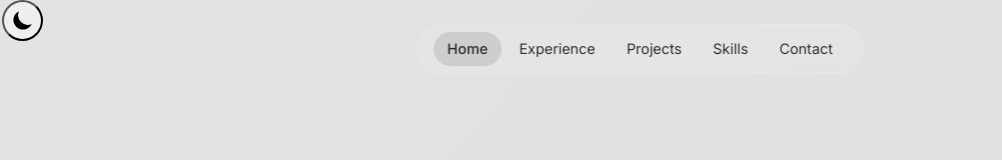
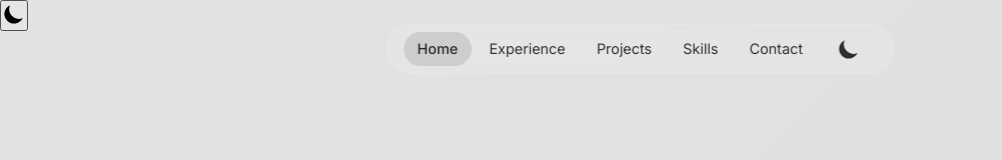
Before and after one commit to nadavital/portfolio, a React (Vite) app: page / in a window 1280 px wide. Shown: the top 160 px of the page, without its empty margins (0-1002 px from the left). Built offline with nearby package versions, Linux system fonts and the light colour scheme; no server answers.

Commit message:
nav fixes

```diff
--- a/src/components/NavigationBar.jsx
+++ b/src/components/NavigationBar.jsx
@@ -80,10 +80,18 @@ const NavigationBar = ({ activeSection, onNavigate }) => {
               </button>
             ))}
           </div>
+
+          <button
+            className="theme-toggle"
+            onClick={toggleTheme}
+            aria-label={isDarkMode ? "Switch to light mode" : "Switch to dark mode"}
+          >
+            {isDarkMode ? <HiSun size={24} /> : <HiMoon size={24} />}
+          </button>
         </div>
       </nav>
       <button
-        className="theme-toggle"
+        className="theme-toggle-mobile"
         onClick={toggleTheme}
         aria-label={isDarkMode ? "Switch to light mode" : "Switch to dark mode"}
       >
--- a/src/styles/NavigationBar.css
+++ b/src/styles/NavigationBar.css
@@ -97,18 +97,23 @@
 }
 
 .theme-toggle {
+  all: unset;
+  cursor: pointer;
+  padding: 0.4rem 0.85rem;
+  border-radius: 100px;
+  margin-left: 0.15rem;
+  margin-right: 0.15rem;
+  transition: all 0.2s ease;
+  color: var(--nav-text);
+  background: transparent;
+  position: relative;
   display: flex;
   align-items: center;
   justify-content: center;
-  padding: 0.4rem;
-  border-radius: 100px;
-  margin-left: 0.15rem;
-  margin-right: 0.15rem;
-  transition: transform 0.2s ease;
 }
 
 .theme-toggle:hover {
-  transform: rotate(15deg);
+  background: var(--nav-hover);
 }
 
 .mobile-menu-toggle {
@@ -122,12 +127,17 @@
     left: 1rem;
     transform: none;
     padding: 0;
-    max-width: auto;
+    width: 50px;
+    height: 50px;
+    border-radius: 50%;
   }
 
   .nav-content {
-    padding: 0 0.75rem;
+    padding: 0;
     position: relative;
+    justify-content: center;
+    width: 50px;
+    height: 50px;
   }
 
   .nav-logo {
@@ -140,7 +150,7 @@
     left: 0;
     transform: none;
     flex-direction: column;
-    border-radius: 1rem;
+    border-radius: 16px;
     padding: 0.75rem;
     gap: 0.5rem;
     width: max-content;
@@ -212,6 +222,10 @@
   }
 
   .theme-toggle {
+    display: none;
+  }
+
+  .theme-toggle-mobile {
     position: fixed;
     bottom: 1rem;
     right: 1rem;
@@ -229,11 +243,17 @@
     box-shadow: 0 4px 15px var(--glass-shadow);
     z-index: 1000;
     color: var(--nav-text);
+    cursor: pointer;
     transition: all 0.2s ease;
   }
 
+  .theme-toggle-mobile:hover {
+    background: var(--nav-hover);
+    transform: none;
+  }
+
   .theme-toggle:hover {
-    transform: scale(1.05);
+    transform: none;
   }
 
   .mobile-menu-toggle {
@@ -244,13 +264,13 @@
     border: none;
     color: var(--nav-text);
     cursor: pointer;
-    padding: 0.4rem;
-    border-radius: 100px;
+    padding: 0;
+    width: 50px;
+    height: 50px;
     transition: all 0.2s ease;
   }
 
   .mobile-menu-toggle:hover {
-    background: var(--nav-hover);
     transform: scale(1.05);
   }
 
@@ -259,6 +279,6 @@
   }
 
   .menu-open .mobile-menu-toggle {
-    background: var(--nav-active);
+    background: transparent;
   }
 }
```
